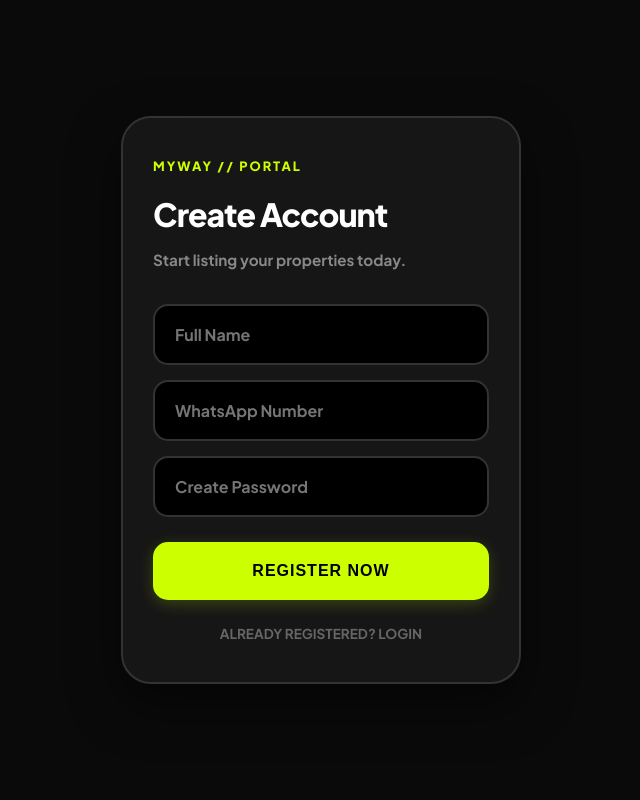
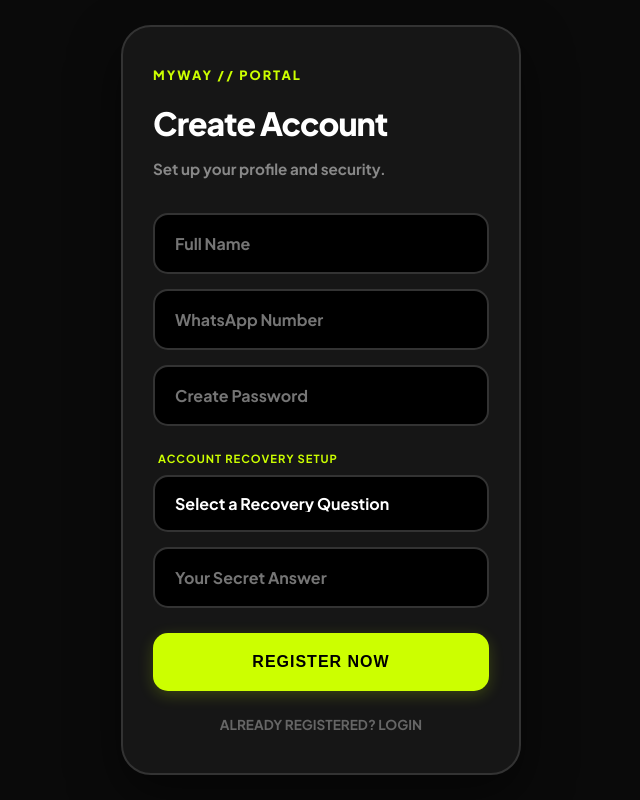
Before and after one commit to mutalefrancis/VECTA-REV, a Flask app: page /register in a window 1280 px wide. Shown: the whole page, without its empty margins (319-959 px from the left). Run offline with Flask 3, Linux system fonts and the light colour scheme.

Commit message:
Enhance landlord registration form with security setup
Added security question and answer fields for account recovery.

```diff
--- a/templates/landlord_register.html
+++ b/templates/landlord_register.html
@@ -39,24 +39,12 @@
             transition: transform 0.2s cubic-bezier(0.175, 0.885, 0.32, 1.275);
         }
 
-        /* The physical "tappable" card effect */
         .card:active { transform: scale(0.98); }
 
-        h1 {
-            font-size: 2rem;
-            font-weight: 800;
-            margin: 0 0 10px;
-            letter-spacing: -1px;
-        }
+        h1 { font-size: 2rem; font-weight: 800; margin: 0 0 10px; letter-spacing: -1px; }
+        p { color: #888; margin-bottom: 35px; font-weight: 600; font-size: 0.95rem; }
 
-        p {
-            color: #888;
-            margin-bottom: 35px;
-            font-weight: 600;
-            font-size: 0.95rem;
-        }
-
-        input {
+        input, select {
             width: 100%;
             padding: 18px 20px;
             border-radius: 15px;
@@ -68,11 +56,21 @@
             font-family: 'Plus Jakarta Sans', sans-serif;
             font-size: 1rem;
             transition: 0.3s;
+            appearance: none; /* Removes default arrow on some browsers */
         }
 
-        input:focus {
+        input:focus, select:focus {
             border-color: var(--neon);
             box-shadow: 0 0 15px rgba(204, 255, 0, 0.1);
+        }
+
+        .security-label {
+            font-size: 0.7rem;
+            color: var(--neon);
+            text-transform: uppercase;
+            letter-spacing: 1px;
+            margin: 10px 0 10px 5px;
+            display: block;
         }
 
         .btn {
@@ -92,32 +90,10 @@
             box-shadow: 0 4px 15px rgba(204, 255, 0, 0.2);
         }
 
-        .btn:active {
-            transform: scale(0.95);
-            opacity: 0.8;
-        }
-
-        .link {
-            display: block;
-            text-align: center;
-            margin-top: 25px;
-            color: #666;
-            text-decoration: none;
-            font-weight: 700;
-            font-size: 0.85rem;
-            transition: 0.2s;
-        }
-
+        .btn:active { transform: scale(0.95); opacity: 0.8; }
+        .link { display: block; text-align: center; margin-top: 25px; color: #666; text-decoration: none; font-weight: 700; font-size: 0.85rem; transition: 0.2s; }
         .link:hover { color: var(--neon); }
-
-        .logo-small {
-            color: var(--neon);
-            font-weight: 800;
-            font-size: 0.8rem;
-            margin-bottom: 20px;
-            display: block;
-            letter-spacing: 2px;
-        }
+        .logo-small { color: var(--neon); font-weight: 800; font-size: 0.8rem; margin-bottom: 20px; display: block; letter-spacing: 2px; }
     </style>
 </head>
 <body>
@@ -125,12 +101,23 @@
     <div class="card">
         <span class="logo-small">MYWAY // PORTAL</span>
         <h1>Create Account</h1>
-        <p>Start listing your properties today.</p>
+        <p>Set up your profile and security.</p>
 
         <form action="/register" method="POST">
             <input type="text" name="name" placeholder="Full Name" required>
             <input type="text" name="phone" placeholder="WhatsApp Number" required>
             <input type="password" name="password" placeholder="Create Password" required>
+
+            <span class="security-label">Account Recovery Setup</span>
+            <select name="security_question" required>
+                <option value="" disabled selected>Select a Recovery Question</option>
+                <option value="What was the name of your first school?">First School Name?</option>
+                <option value="In what city were you born?">Birth City?</option>
+                <option value="What is your mother's maiden name?">Mother's Maiden Name?</option>
+                <option value="What was your first pet's name?">First Pet's Name?</option>
+            </select>
+            <input type="text" name="security_answer" placeholder="Your Secret Answer" required>
+
             <button type="submit" class="btn">Register Now</button>
         </form>
 
```
